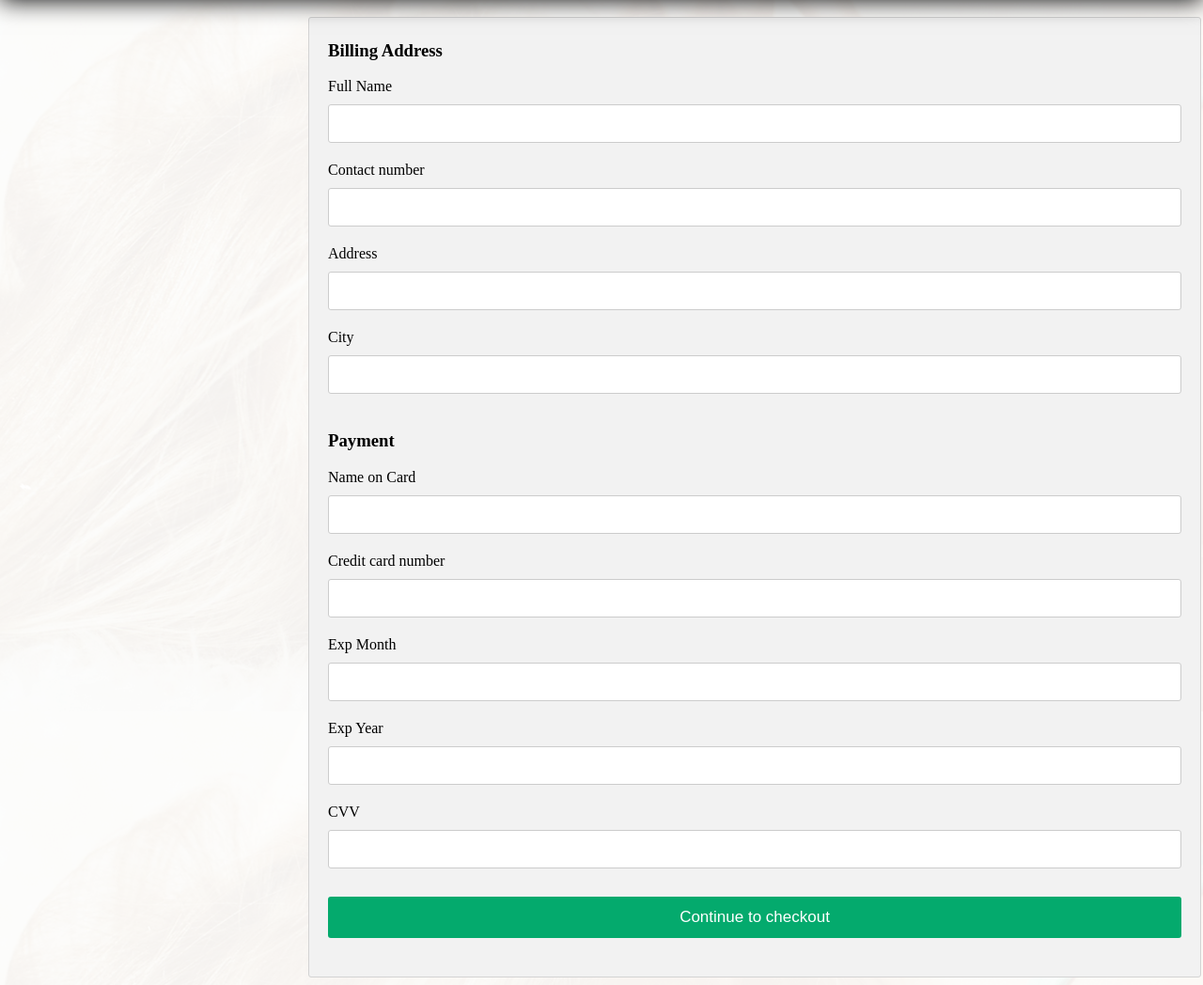
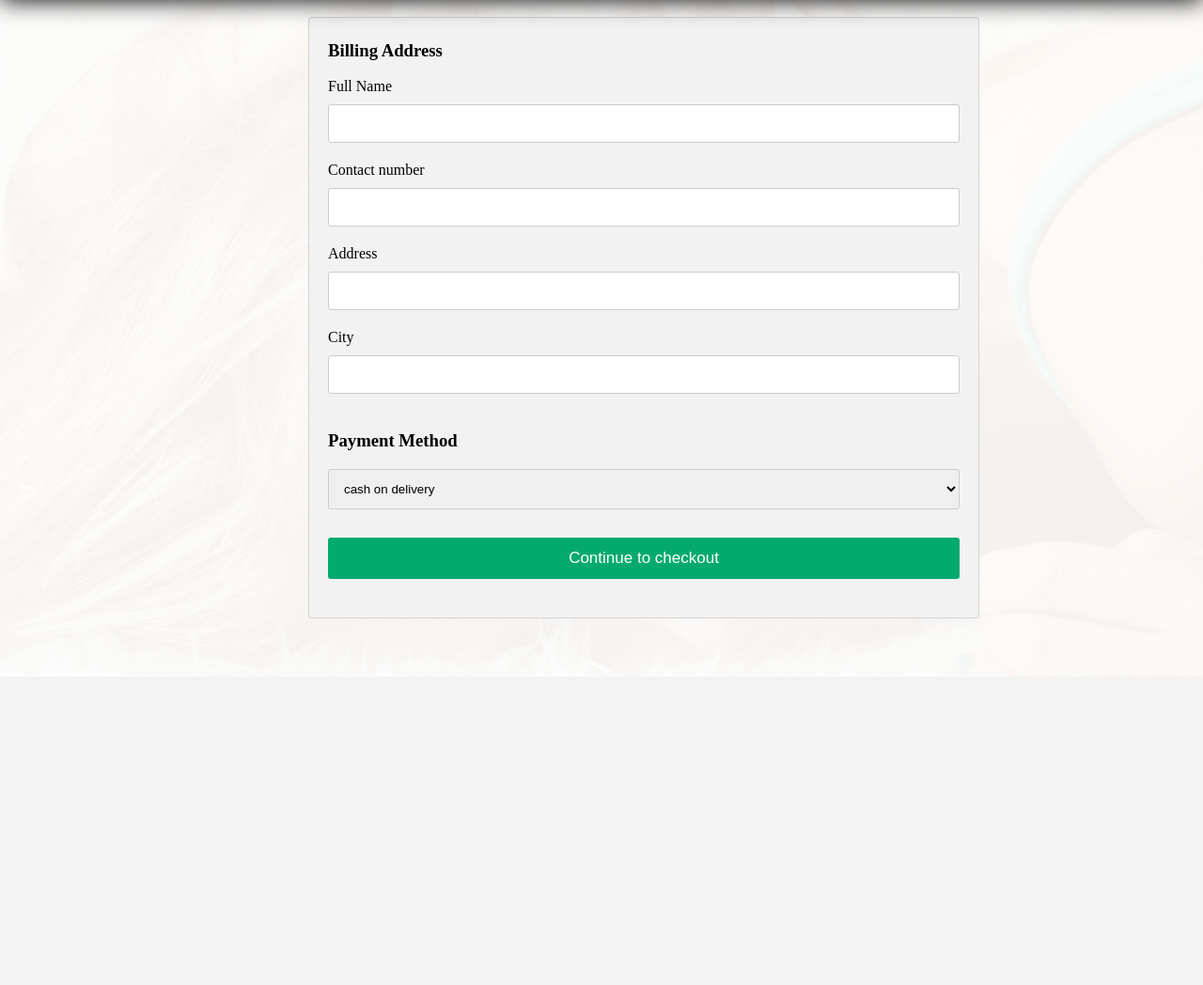
Before and after one commit to Himashalakshani/WAD, a PHP site: page /website/checkout.php in a window 1280 px wide. Shown: the part 80-1128 px from the top of the page at 94% size. After the commit the page ends 738 px from the top, so only its background shows below. Run offline with PHP 8.4, Linux system fonts and the light colour scheme; data that the repository does not hold is empty; some libraries are stand-ins or nearby versions.

Commit message:
remove coloum

```diff
--- a/checkout.css
+++ b/checkout.css
@@ -39,6 +39,14 @@ input[type=text] {
   border-radius: 3px;
 }
 
+.select_box{
+  width: 100%;
+  margin-bottom: 20px;
+  padding: 12px;
+  border: 1px solid #ccc;
+  border-radius: 3px;
+}
+
 label {
   margin-bottom: 10px;
   display: block;
--- a/checkout.php
+++ b/checkout.php
@@ -7,18 +7,15 @@ if(isset($_POST['order_btn'])){
    $number = $_POST['number'];
    $address = $_POST['address'];
    $city = $_POST['city'];
-   $card = $_POST['card'];
-   $card_number = $_POST['card_number'];
-   $exp_month = $_POST['exp_month'];
-   $exp_year = $_POST['exp_year'];
-   $cvv = $_POST['cvv'];
+   $method = $_POST['method'];
+
 
 
    $result = mysqli_query($conn, "SELECT id FROM tb_user WHERE login_status IS NOT NULL");
    $row = mysqli_fetch_assoc($result);
    $userID = $row['id'];
 
-   $detail_query = mysqli_query($conn, "INSERT INTO `order` (user_id, name, number, address, city, card, card_number, exp_month, exp_year, cvv) VALUES ('$userID','$name','$number','$address','$city','$card','$card_number','$exp_month','$exp_year','$cvv')") or die('query failed');
+   $detail_query = mysqli_query($conn, "INSERT INTO `order` (user_id, name, number, address, city, method) VALUES ('$userID','$name','$number','$address','$city','$method')") or die('query failed');
 
     if ($detail_query) {
         $insertedID = mysqli_insert_id($conn);
@@ -85,24 +82,13 @@ if(isset($_POST['order_btn'])){
                         </div>
 
                         <div class="col-50">
-                            <h3>Payment</h3>
+                            <h3>Payment Method</h3>
 
-                            <label for="cname">Name on Card</label>
-                            <input type="text" id="cname" name="card">
-                            <label for="ccnum">Credit card number</label>
-                            <input type="text" id="ccnum" name="card_number">
-                            <label for="expmonth">Exp Month</label>
-                            <input type="text" id="expmonth" name="exp_month">
-
-                            <div class="row">
-                                <div class="col-50">
-                                    <label for="expyear">Exp Year</label>
-                                    <input type="text" id="expyear" name="exp_year">
-                                </div>
-                                <div class="col-50">
-                                    <label for="cvv">CVV</label>
-                                    <input type="text" id="cvv" name="cvv">
-                                </div>
+                            <div>
+                                <select name="method" class="select_box">
+                                    <option value="cash on delivery" selected >cash on delivery</option>
+                                    <option value="credit cart">credit cart</option>
+                                </select>
                             </div>
                         </div>
 
```
